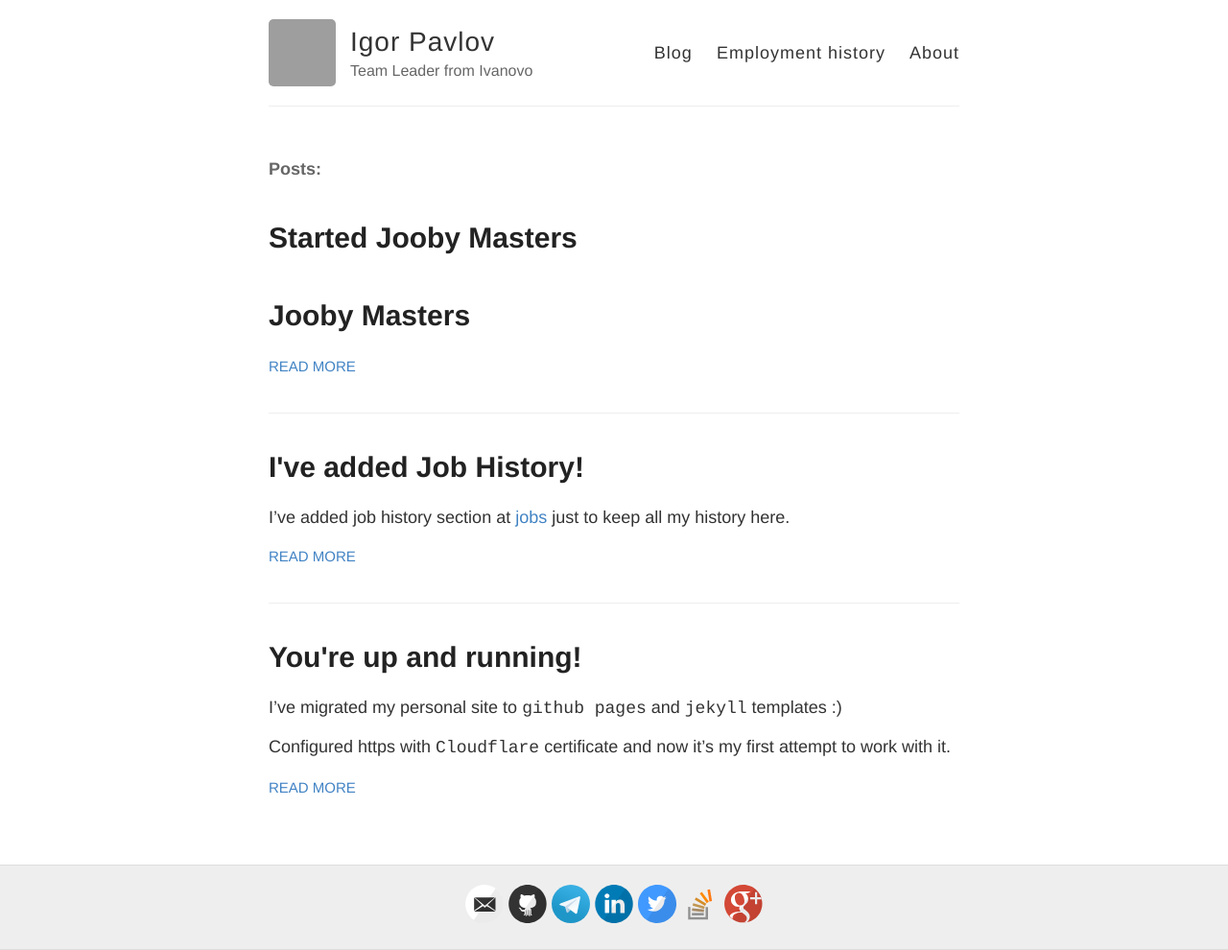
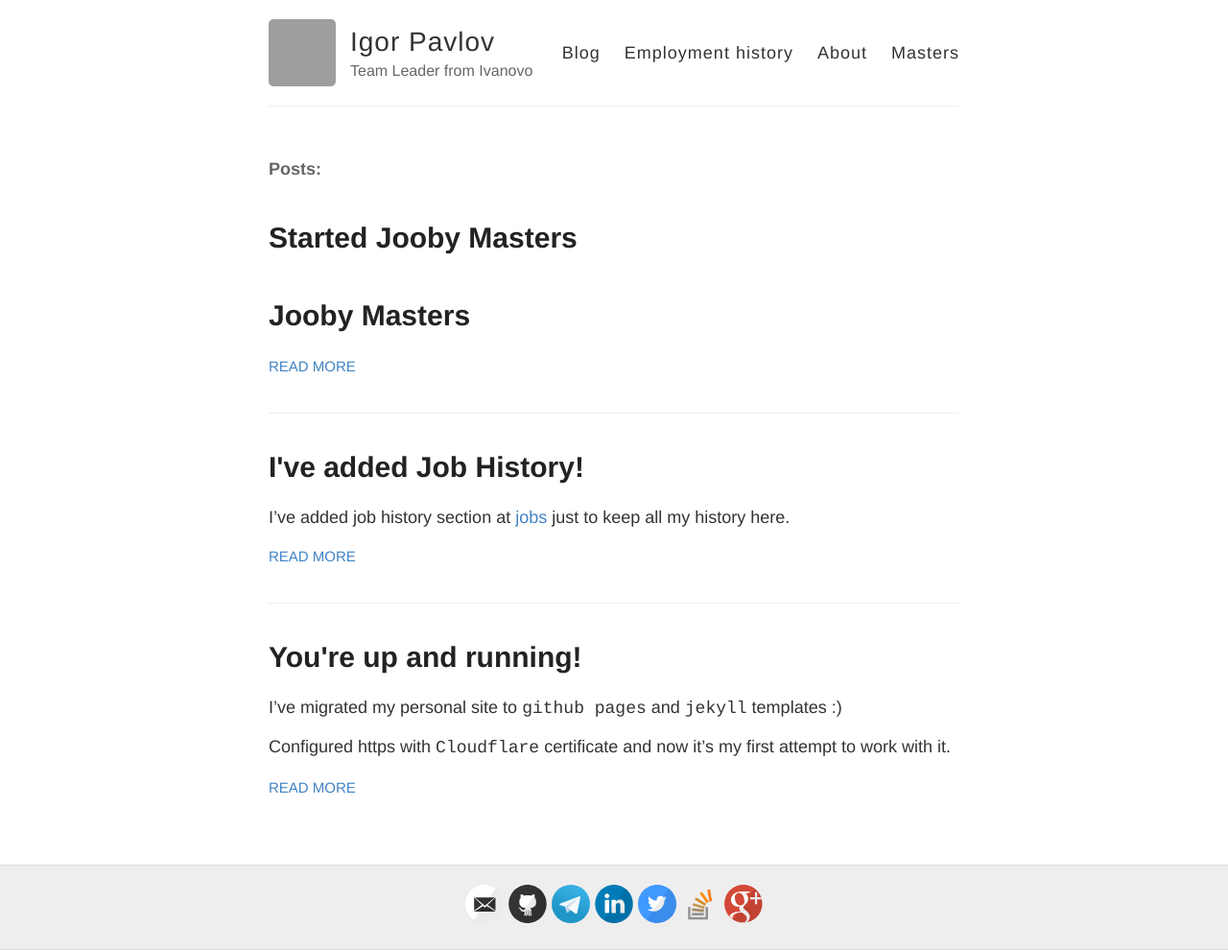
Before and after one commit to BEaStia/beastia.github.io, a Jekyll site: the page built from index.html, in a window 1280 px wide. Shown: the whole page at 96% size. Built offline with Jekyll 4.4.1, drawn with Linux system fonts in a browser that asks for light colours; grey boxes are pictures that could not be loaded.

Commit message:
Update default.html

```diff
--- a/_layouts/default.html
+++ b/_layouts/default.html
@@ -30,6 +30,7 @@
             <a href="{{ site.baseurl }}/">Blog</a>
             <a href="{{ site.baseurl }}/jobs">Employment history</a>
             <a href="{{ site.baseurl }}/about">About</a>
+            <a href="https://masters.jooby.dev">Masters</a>
           </nav>
         </header>
       </div>
```
